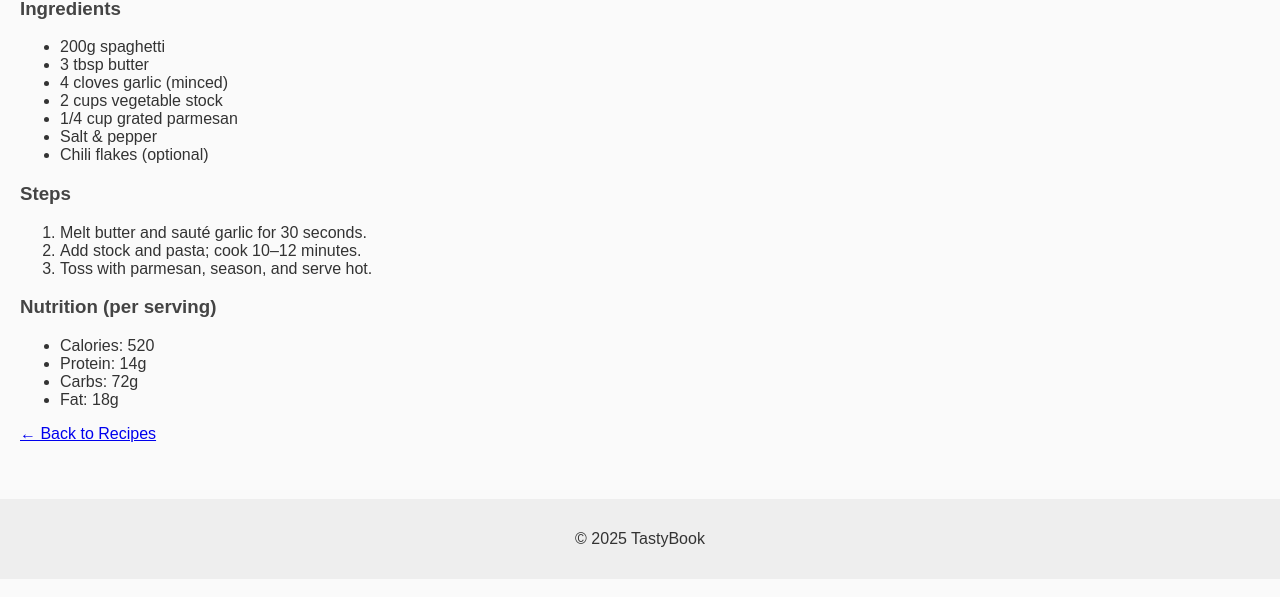
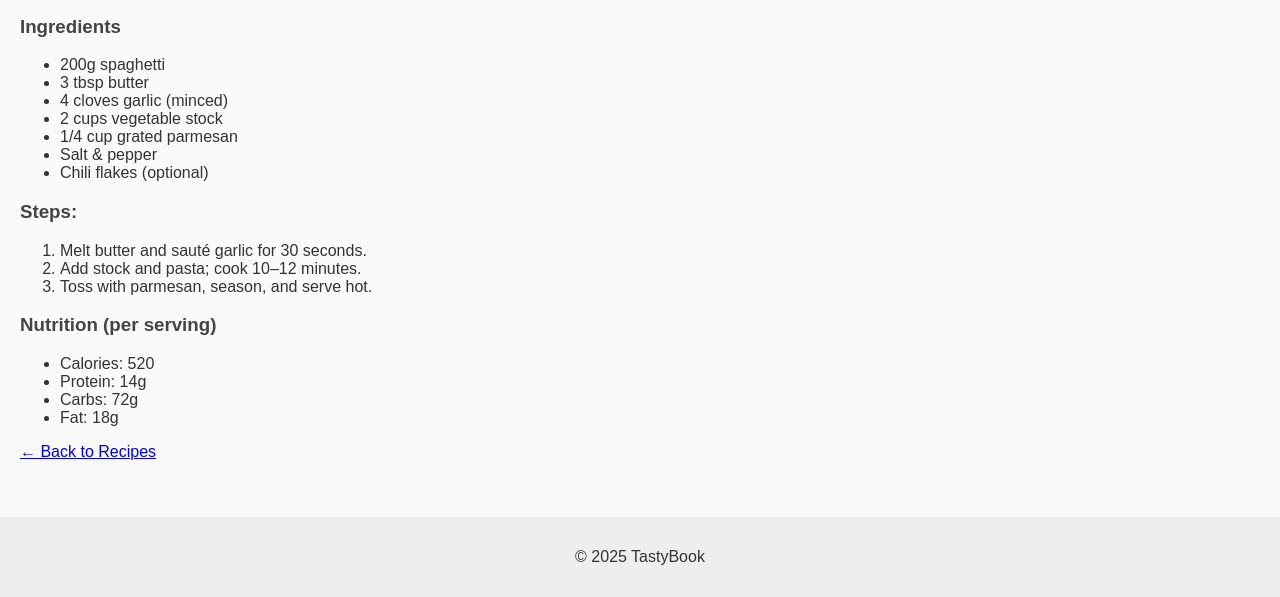
Before and after one commit to teja346/cookbook, a plain HTML site: page pasta.html in a window 1280 px wide. Shown: the part 212-809 px from the top of the page. Drawn offline with Linux system fonts and the light colour scheme.

Commit message:
Updated pasta.html

```diff
--- a/pasta.html
+++ b/pasta.html
@@ -12,7 +12,7 @@
     </nav>
   </header>
 
-  <main>
+  <main>https://github.com/teja346/cookbook/edit/awdc/pasta.html
     <h2>One-Pot Garlic Butter Pasta</h2>
     <p><strong>Time:</strong> 20 min | <strong>Serves:</strong> 2 | <strong>Diet:</strong> Vegetarian</p>
 
@@ -27,7 +27,7 @@
       <li>Chili flakes (optional)</li>
     </ul>
 
-    <h3>Steps</h3>
+    <h3>Steps:</h3>
     <ol>
       <li>Melt butter and sauté garlic for 30 seconds.</li>
       <li>Add stock and pasta; cook 10–12 minutes.</li>
```
